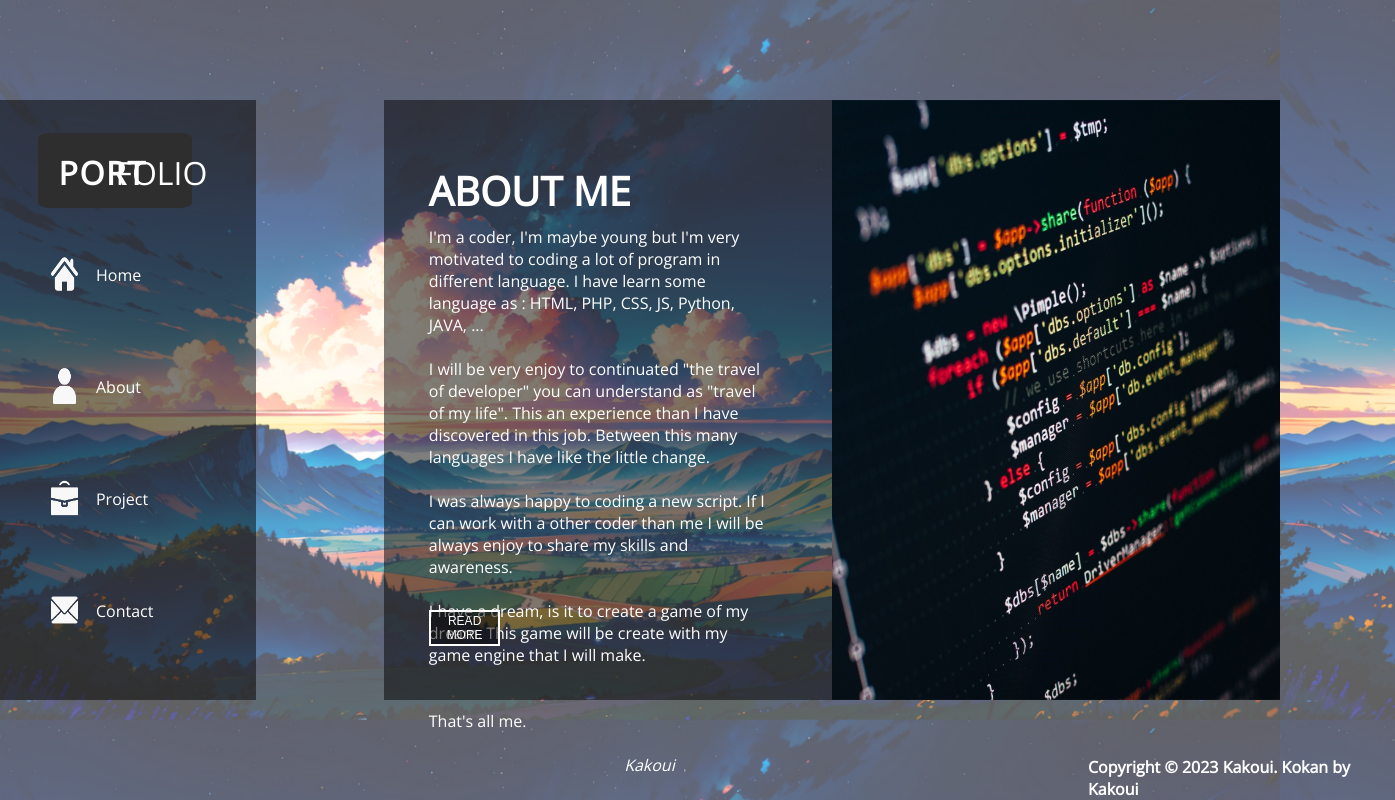
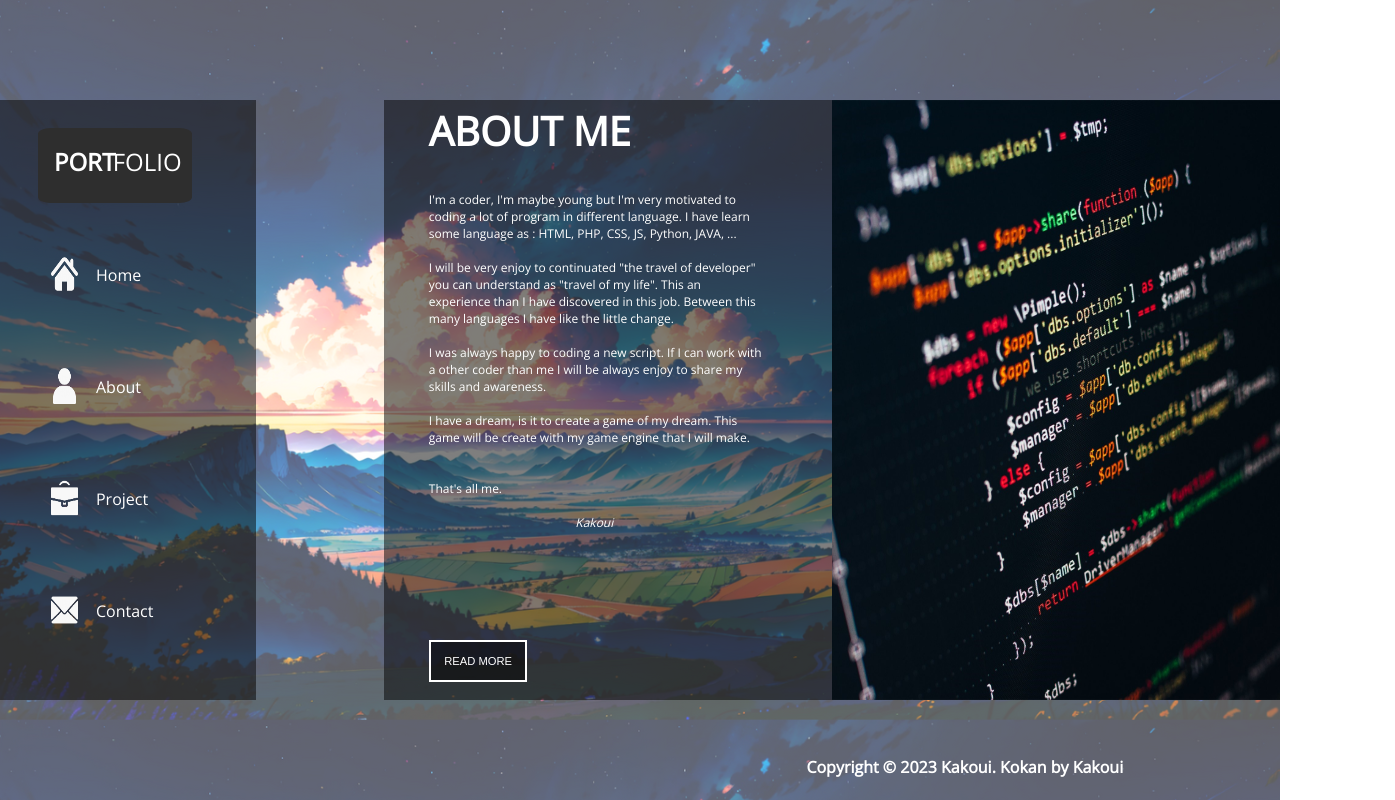
Before and after one commit to Kakoui/Portfolio, a plain HTML site: page src/about.html in a window 1280 px wide. Shown: the whole page, 1395 px wide, since content can reach past the window. Drawn offline with nearby package versions, Linux system fonts and the light colour scheme.

Commit message:
git commit

```diff
--- a/css/about.css
+++ b/css/about.css
@@ -53,14 +53,6 @@
     position: absolute;
     top: 85%;
     left: 5%;
-    text-decoration: none;
-    border: 2px white solid;
-    color: white;
-    background: rgba(0,0,0,0.5);
-    height: 6%;
-    width: 8%;
-    font-size: 75%;
-    transition: 0.5s;
 }
 
 #button_aboutme_about:hover {
--- a/css/project.css
+++ b/css/project.css
@@ -0,0 +1,27 @@
+/*---------- project.css for Portfolio Kakoui ----------*/
+
+/*-- Article Project  --*/
+
+.article_myprojects_project {
+    position: absolute;
+    top: 12.5%;
+    left: 30%;
+    background-color: rgba(0, 0, 0, 0.5);
+    height: 75%;
+    width: 70%;
+}
+
+/*TitleOfArticle*/
+
+#title_myprojects_project {
+    position: absolute;
+    top: 5%;
+    right: 45%;
+    color: white;
+    text-decoration: none;
+    font-size: 250%;
+    margin-left: 24.5%;
+    font-weight: bold;
+    height: 100%;
+    width: 50%;;
+}
--- a/css/resolution_mobile.css
+++ b/css/resolution_mobile.css
@@ -10,19 +10,62 @@
         height: 2%;
         width: 2%;
     }
-    footer{
-        width: 16%;
+
+    .btn-black-type {
+        height: 7%;
+        width: 11%;
     }
 
-    #copyright_footer {
+    .btn-white-type {
+        height: 7%;
+        width: 11%;
+    }
+
+
+
+    #title_port {
         position: absolute;
-        left: 0%;
+        left: 21.1%;
+        font-size: x-large;
+    }
+
+    #title_folio {
+        position: absolute;
+        left: 44%;
+        font-size: x-large;
     }
 
     /*home*/
 
-    #image1_kakoui_home {
-        height: 20%;
-        width: 20%;
+    #button_readmore_home {
+        position: absolute;
+        top: 70%;
+    }
+
+    #button_discord_home {
+        position: absolute;
+        top: 70%;
+        left: 38%;
+    }
+
+    /*about*/
+
+    #title_aboutme_about {
+        position: absolute;
+        top: -5%;
+    }
+
+    #text_aboutme_about {
+        position: absolute;
+        top: 12.5%;
+        font-size: 75%;
+    }
+
+    #button_aboutme_about {
+        position: absolute;
+        top: 90%;
+        height: 7%;
+        width: 11%;
+        font-size: 70%;
     }
 }
--- a/css/style.css
+++ b/css/style.css
@@ -298,20 +298,20 @@ header {
     width: 60%;
     height: 12.5%;
     border-radius: 8%;
+    font-size:  x-large;
 }
 
 #title_port {
     position: absolute;
-    top: 5%;
-    left: 22.9%;
+    top: 4.75%;
+    left: 23.25%;
     font-weight: bolder;
-    letter-spacing: 0.05em;
 }
 
 #title_folio {
     position: absolute;
-    top: 5%;
-    left: 45.1%;
+    top: 4.75%;
+    left: 44%;
     font-weight: lighter;
 }
 
@@ -324,17 +324,18 @@ header {
 footer {
     position: absolute;
     bottom: 0%;
-    left: 85%;
+    left: 60%;
     height: 7%;
-    width: 12%;
+    width: 30%;
 }
 
 #copyright_footer {
+    font-size: 100%;
     position: absolute;
     bottom: 30%;
-    right: 22.5%;
+    left: 10%;
     height: 10%;
-    width: 150%;
+    width: 100%;
 }
 
 /*------------------------------------------------------------------------------*/
--- a/src/about.html
+++ b/src/about.html
@@ -6,7 +6,7 @@
     <meta charset="utf-8" />
     <title>About - Kakoui</title>
 
-    <link rel="shortcut icon" href="../image/me.png" type="image/x-icon" />
+    <link rel="shortcut icon" href="../image/me.ico" type="image/x-icon" />
 
     <!-- CSS -->
 
@@ -109,7 +109,7 @@
                                                        <em>Kakoui</em>
     </h4>
     <!--Button-->
-    <button id="button_aboutme_about" href="#">READ MORE</button>
+    <button id="button_aboutme_about" class="btn-black-type" href="#">READ MORE</button>
   </article>
 
 
```
Also changed, not shown: src/contact.html (+1 -1 lines), src/index.html (+5 -3 lines), src/project.html (+5 -1 lines), image/me.ico (added).
